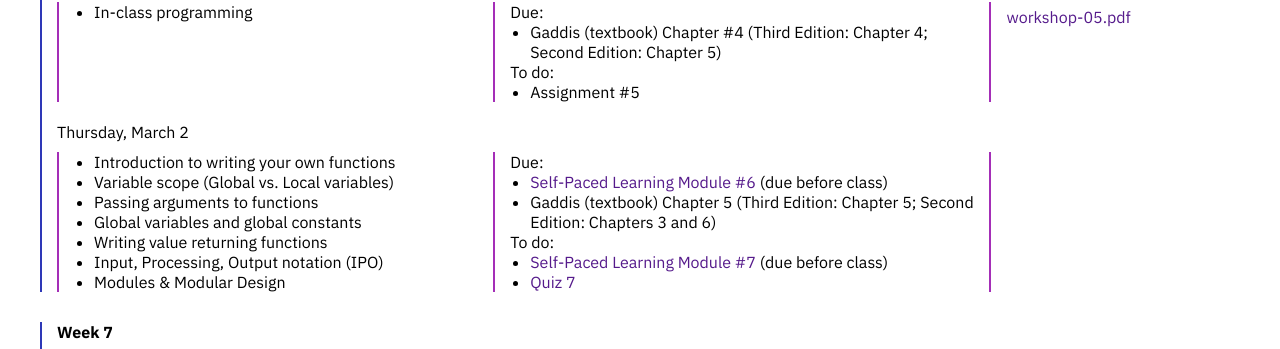
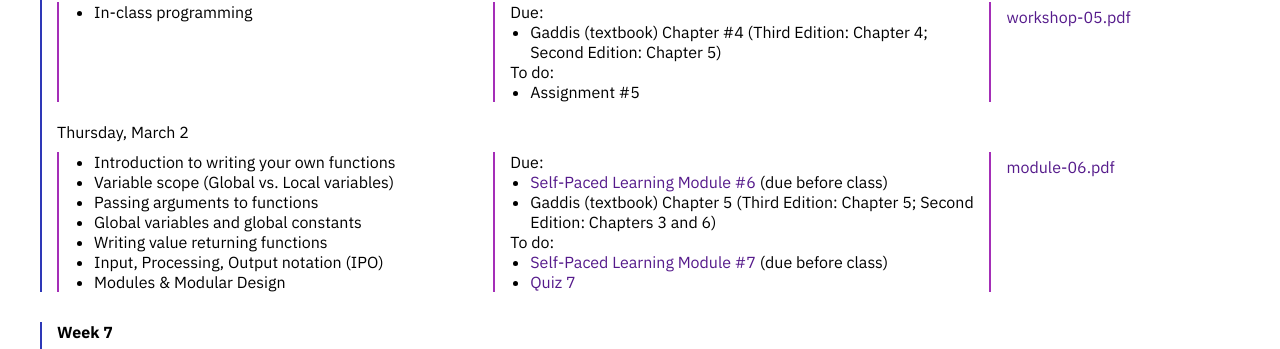
Before and after one commit to emilydidthis/CSCI-UA.0002-Spring23, a Jekyll site: the page built from schedule-TR.markdown, in a window 1280 px wide and 900 px high, scrolled down 2275 px. Shown: the part 103-452 px from the top of the window. Built offline with Jekyll 4.4.1, drawn with Linux system fonts in a browser that asks for light colours.

Commit message:
module 6 slides

```diff
--- a/schedule-TR.markdown
+++ b/schedule-TR.markdown
@@ -388,7 +388,7 @@ To do:
 <div class="week-column materials" markdown="1">
 
 ### Materials
-<!-- <a href="{{ site.url }}{{ site.baseurl }}/assets/slides/12-module6.pdf">module-6.pdf</a> -->
+<a href="{{ site.url }}{{ site.baseurl }}/assets/slides/module-06.pdf">module-06.pdf</a>
 
 </div>
 </div>
```
Also changed, not shown: 2 other files.
